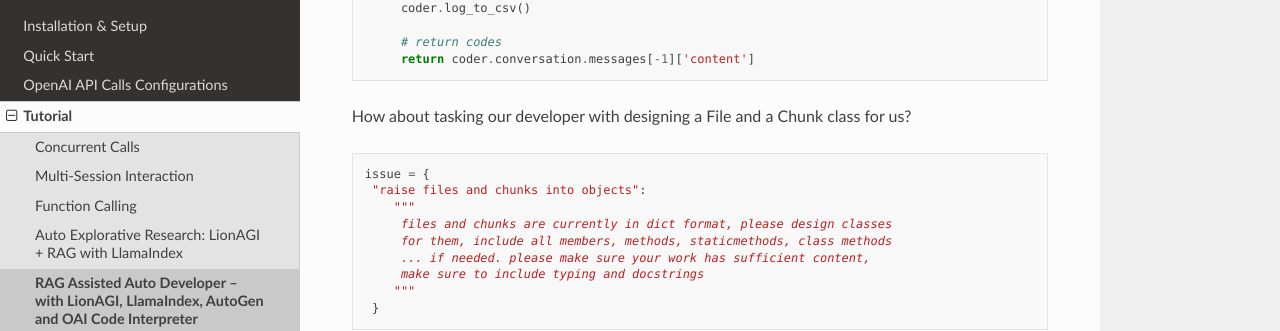
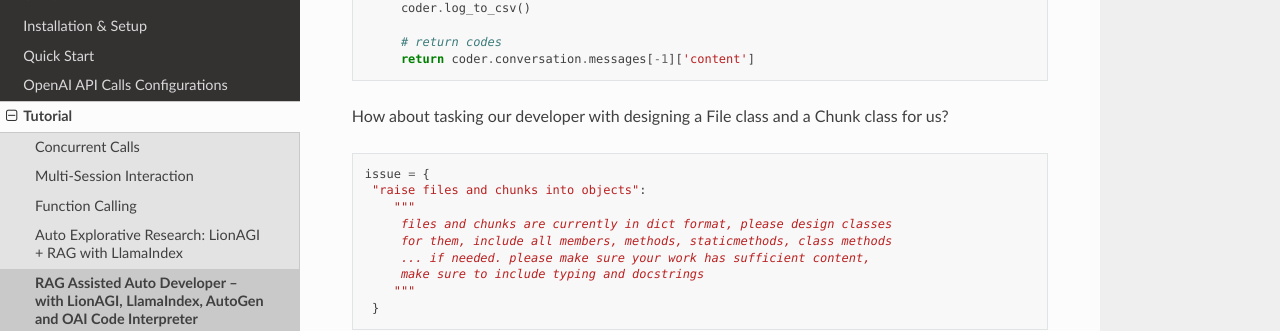
Before and after one commit to lion-agi/lionagi, a Sphinx documentation site: the page built from docs/Get_started/Examples/coder.rst, in a window 1280 px wide and 900 px high, scrolled down 5481 px. Shown: the part 151-482 px from the top of the window. Built offline with Sphinx 7.4.7 and the Read the Docs theme 2.0.0, drawn with Linux system fonts in a browser that asks for light colours; some of the changed lines change nothing that is shown; some of the changed text lies outside the part shown.

Commit message:
Update coder.rst

```diff
--- a/docs/Get_started/Examples/coder.rst
+++ b/docs/Get_started/Examples/coder.rst
@@ -54,8 +54,8 @@
    218 logs saved to data/logs/sources/autodev_lion_chunks
 
 .. note::
-   ``dir_to_files`` and ``file_to_chunks`` are both in our ``doc_util``. For more examples and detailed usage of
-   our ``doc_util``, please refer to our `intro2 notebook <https://github.com/lion-agi/lionagi/blob/main/notebooks/intro2_files.ipynb>`_
+   ``dir_to_files`` and ``file_to_chunks`` are both in ``doc_util``. For more examples and detailed usage of
+   our ``doc_util``, please refer to `intro2 notebook <https://github.com/lion-agi/lionagi/blob/main/notebooks/intro2_files.ipynb>`_
 
 We are going to build a `LlamaIndex <https://www.llamaindex.ai/>`_
 `Query Engine <https://docs.llamaindex.ai/en/stable/understanding/querying/querying.html>`_ with the chunks we just created.
@@ -305,7 +305,7 @@
         # return codes
         return coder.conversation.messages[-1]['content']
 
-How about tasking our developer with designing a File and a Chunk class for us?
+How about tasking our developer with designing a File class and a Chunk class for us?
 
 .. code-block:: python
 
```
